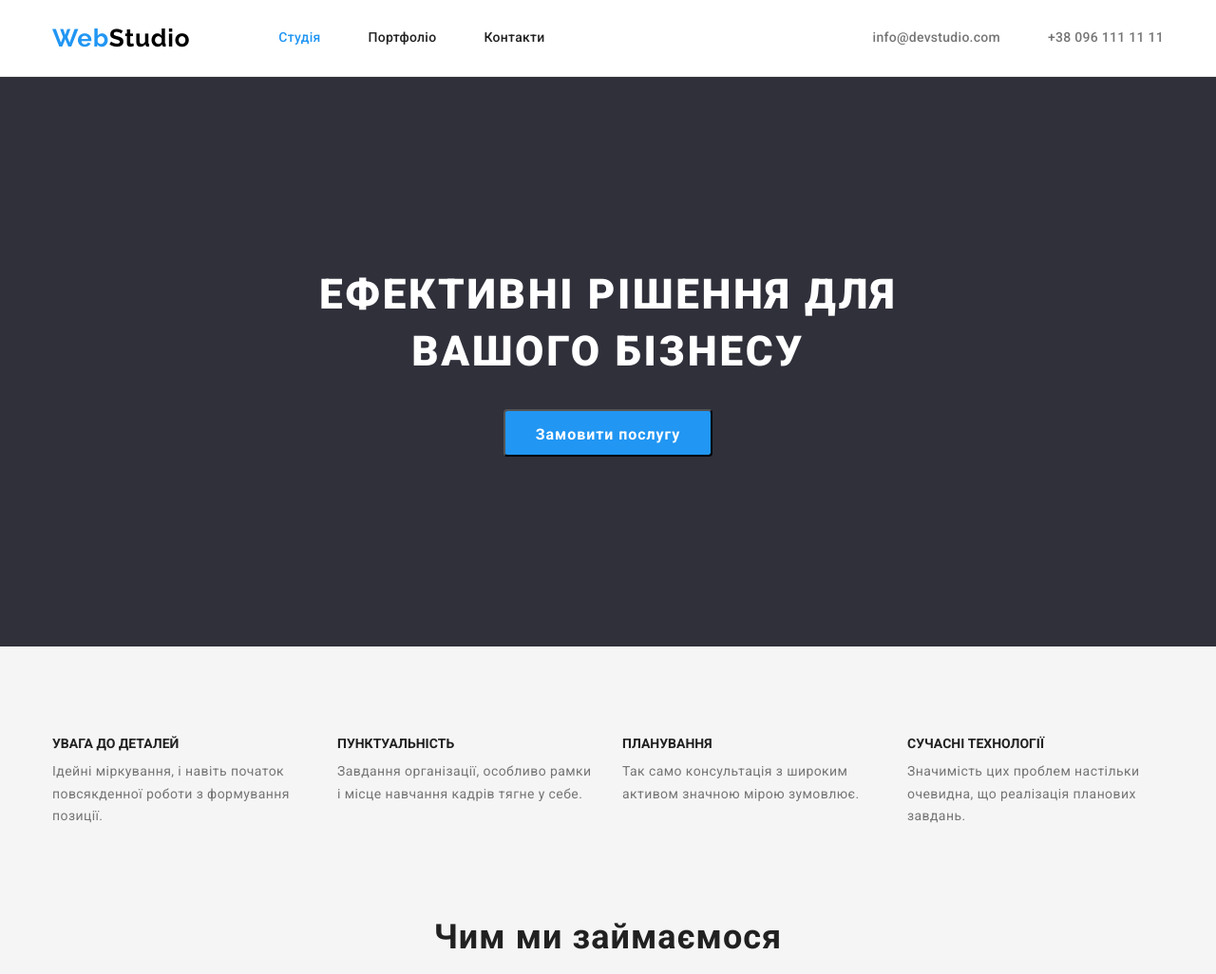
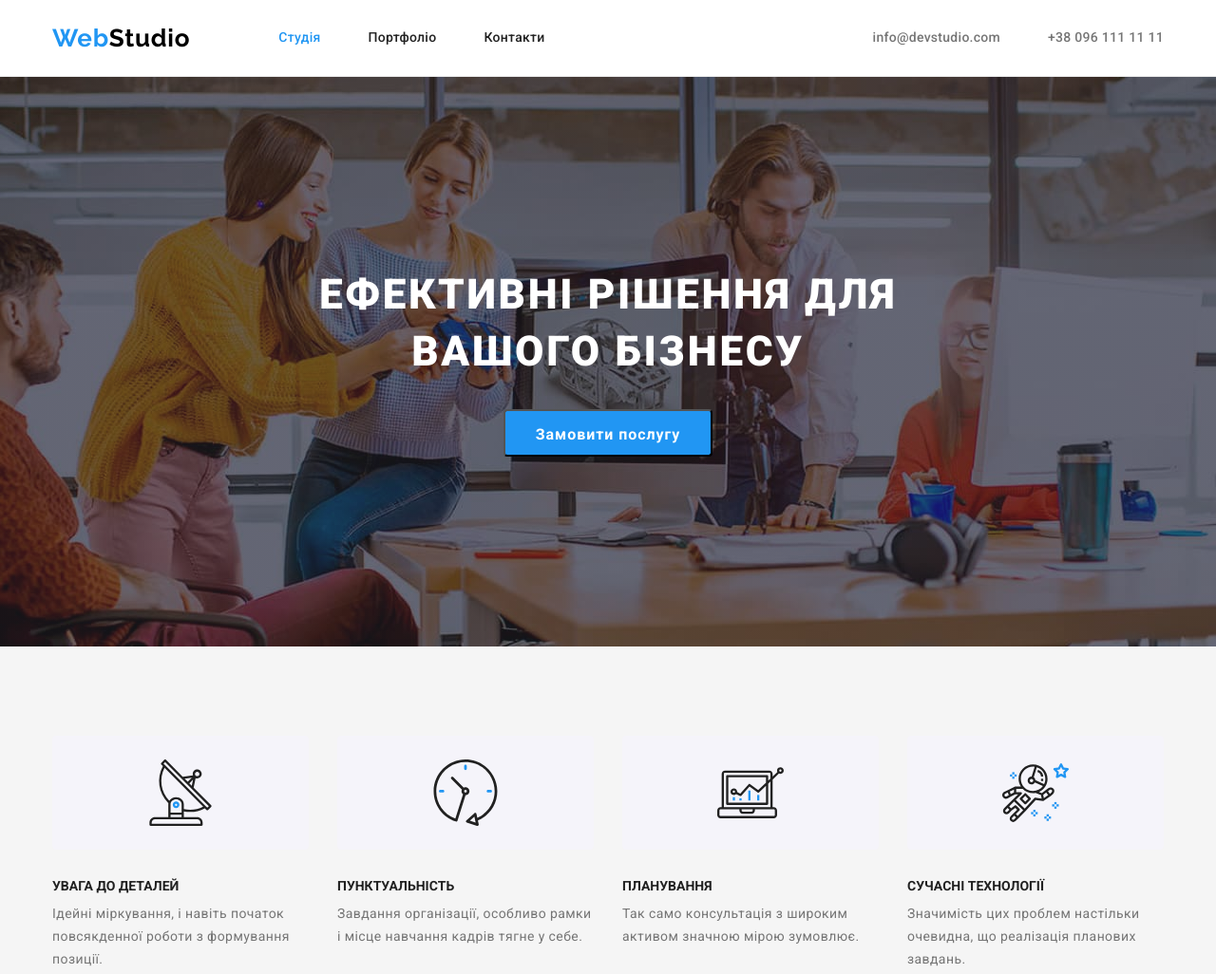
Before and after one commit to VolodymyrKudriavtsev/goit-markup-hw-04, a plain HTML site: page index.html in a window 1280 px wide. Shown: the top 1026 px of the page at 95% size. Drawn offline with nearby package versions, Linux system fonts and the light colour scheme.

Commit message:
training with ::before

```diff
--- a/css/styles.css
+++ b/css/styles.css
@@ -101,6 +101,7 @@ img {
 }
 
 .top-nav-link,
+/* .top-contact-item */
 .top-mail,
 .top-tel {
   display: inline-block;
@@ -113,11 +114,18 @@ img {
   text-decoration: none;
 }
 
+/* .top-mail,
+.top-tel {
+  text-decoration: none;
+} */
+
 .top-nav-link:hover,
 .top-nav-link:focus {
   color: var(--acent-color);
 }
 
+/* .top-contact-item:hover,
+.top-contact-item:focus, */
 .top-mail:hover,
 .top-mail:focus,
 .top-tel:hover,
@@ -139,10 +147,20 @@ img {
 
 /* ------- MAIN------- */
 .hero {
+  height: 600px;
+  max-width: 1600px;
+  margin-left: auto;
+  margin-right: auto;
   padding-top: 200px;
   padding-bottom: 200px;
+  text-align: center;
+
   background-color: var(--bgc-hero);
-  text-align: center;
+  background-image: linear-gradient(rgba(47, 48, 58, 0.4), rgba(47, 48, 58, 0.4)),
+    url(../images/hero.jpg);
+  background-position: center;
+  background-size: cover;
+  background-repeat: no-repeat;
 }
 
 .hero-title {
@@ -184,6 +202,31 @@ img {
 
 .benefits-item {
   width: calc((100% - 90px) / 4);
+}
+
+.benefits-item::before {
+  content: '';
+  display: block;
+  margin-bottom: 30px;
+  height: 120px;
+  background-color: var(--bgc-btn);
+  border-radius: 4px;
+
+  background-position: center;
+  background-repeat: no-repeat;
+}
+
+.benefits-list .benefits-item:nth-child(1)::before {
+  background-image: url(../antenna.svg);
+}
+.benefits-list .benefits-item:nth-child(2)::before {
+  background-image: url(../clock.svg);
+}
+.benefits-list .benefits-item:nth-child(3)::before {
+  background-image: url(../diagram.svg);
+}
+.benefits-list .benefits-item:nth-child(4)::before {
+  background-image: url(../astronaut.svg);
 }
 
 .benefits-title {
--- a/index.html
+++ b/index.html
@@ -36,8 +36,12 @@
           </ul>
         </nav>
         <ul class="top-contact-list list">
-          <li><a href="mailto:info@devstudio.com" class="top-mail">info@devstudio.com</a></li>
-          <li><a href="tel:+380961111111" class="top-tel">+38 096 111 11 11</a></li>
+          <li class="top-contact-item">
+            <a href="mailto:info@devstudio.com" class="top-mail">info@devstudio.com</a>
+          </li>
+          <li class="top-contact-item">
+            <a href="tel:+380961111111" class="top-tel">+38 096 111 11 11</a>
+          </li>
         </ul>
       </div>
     </header>
@@ -107,39 +111,21 @@
           <h2 class="team-title">Наша команда</h2>
           <ul class="team-list list">
             <li class="team-item">
-              <img
-
-                src="./images/boy1.jpg"
-                alt="Портрет співробітника"
-                width="270"
-                height="260"
-              />
+              <img src="./images/boy1.jpg" alt="Портрет співробітника" width="270" height="260" />
               <div class="worker-description">
                 <h3 class="worker-title">Ігор Дем'яненко</h3>
                 <p class="worker-text">Product Designer</p>
               </div>
             </li>
             <li class="team-item">
-              <img
-
-                src="./images/girl.jpg"
-                alt="Портрет співробітника"
-                width="270"
-                height="260"
-              />
+              <img src="./images/girl.jpg" alt="Портрет співробітника" width="270" height="260" />
               <div class="worker-description">
                 <h3 class="worker-title">Ольга Рєпіна</h3>
                 <p class="worker-text">Frontend Developer</p>
               </div>
             </li>
             <li class="team-item">
-              <img
-
-                src="./images/boy2.jpg"
-                alt="Портрет співробітника"
-                width="270"
-                height="260"
-              />
+              <img src="./images/boy2.jpg" alt="Портрет співробітника" width="270" height="260" />
               <div class="worker-description">
                 <h3 class="worker-title">Микола Тарасов</h3>
                 <p class="worker-text">Marketing</p>
```
Also changed, not shown: antenna.svg (added), astronaut.svg (added), clock.svg (added), diagram.svg (added).
